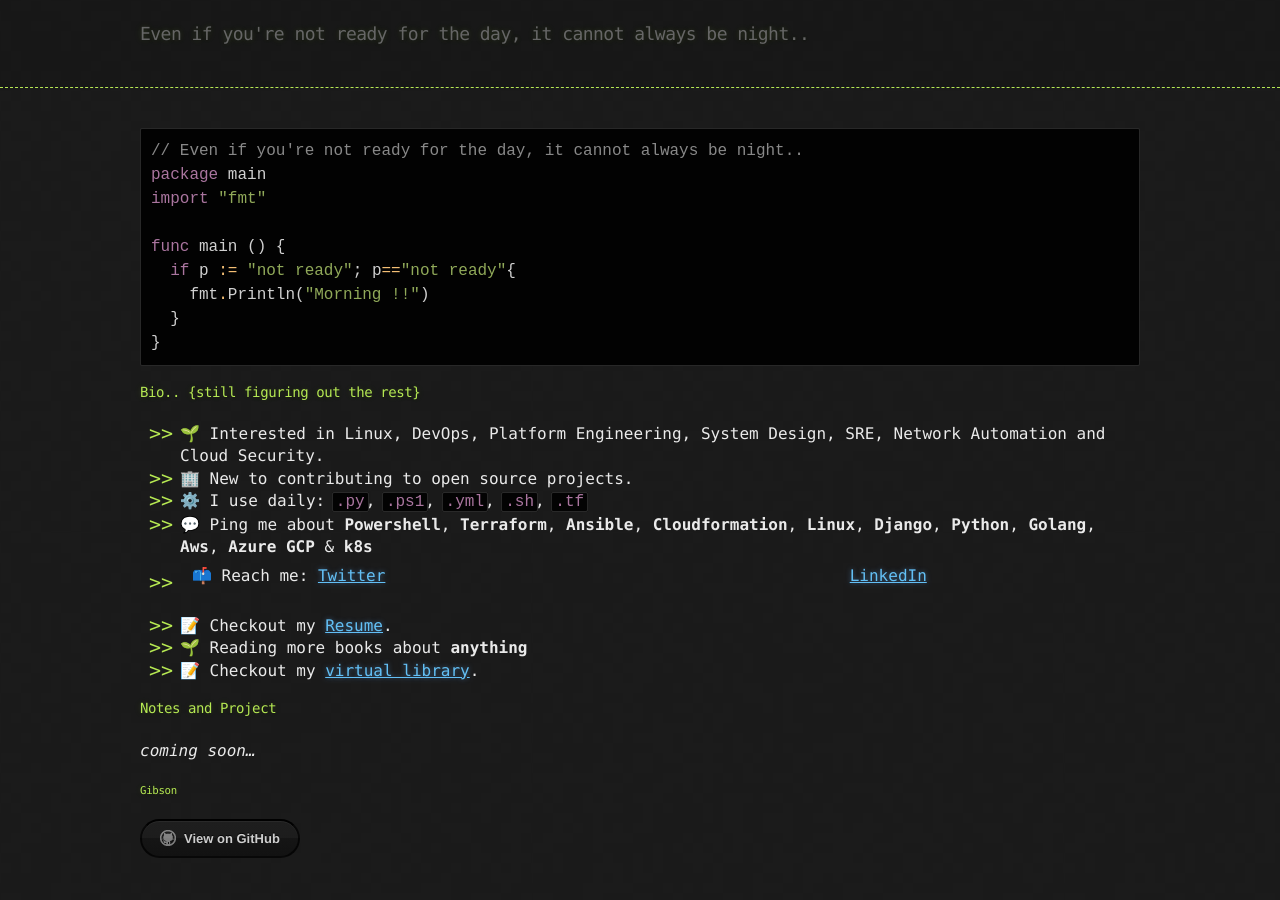
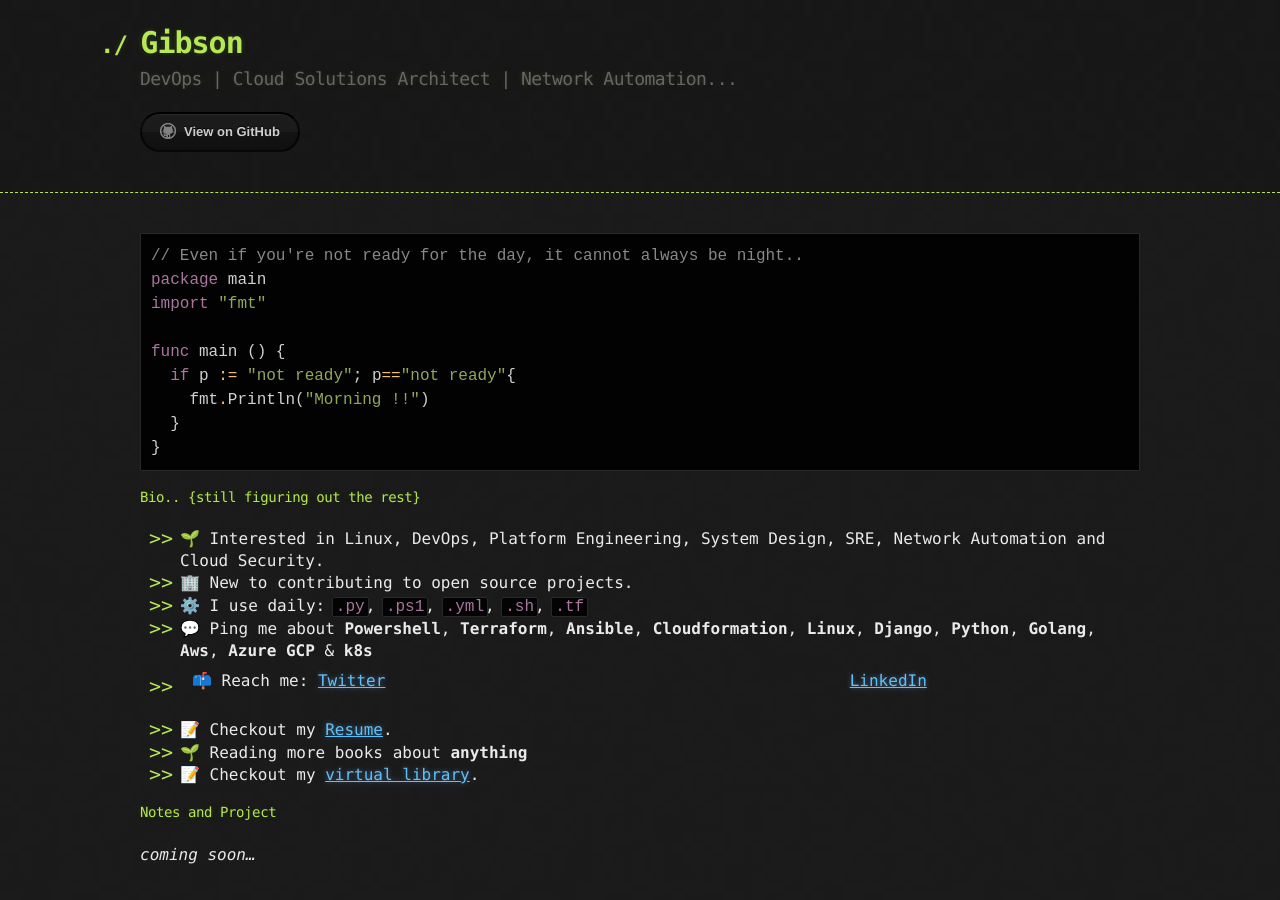
Before and after one commit to gibsonekezie/thedarknativer.github.io, a Jekyll site: the page built from index.md, in a window 1280 px wide. Built offline with Jekyll 4.4.1, drawn with Linux system fonts in a browser that asks for light colours.

Commit message:
updated default.html to restore title

```diff
--- a/_config.yml
+++ b/_config.yml
@@ -1,3 +1,3 @@
 title: Gibson
 theme: jekyll-theme-hacker
-description: Even if you're not ready for the day, it cannot always be night..
+description: DevOps | Cloud Solutions Architect | Network Automation...
--- a/_layouts/default.html
+++ b/_layouts/default.html
@@ -12,33 +12,28 @@
   </head>
 
   <body>
+
     <header>
       <div class="container">
-
+        <a id="a-title" href="{{ '/' | relative_url }}">
+          <h1>{{ site.title | default: site.github.repository_name }}</h1>
+        </a>
         <h2>{{ site.description | default: site.github.project_tagline }}</h2>
 
+        <section id="downloads">
+          <!-- {% if site.show_downloads %}
+            <a href="{{ site.github.zip_url }}" class="btn">Download as .zip</a>
+            <a href="{{ site.github.tar_url }}" class="btn">Download as .tar.gz</a>
+          {% endif %} -->
+          <a href="{{ site.github.repository_url }}" class="btn btn-github"><span class="icon"></span>View on GitHub</a>
+        </section>
       </div>
     </header>
+
     <div class="container">
       <section id="main_content">
         {{ content }}
       </section>
     </div>
-
-    <footer>
-      <div class="container">
-        <a id="a-title" href="{{ '/' | relative_url }}">
-          <h6>{{ site.title | default: site.github.repository_name }}</h6>
-        </a>
-
-        <section id="downloads">
-          {% if site.show_downloads %}
-            <a href="{{ site.github.zip_url }}" class="btn">Download as .zip</a>
-            <a href="{{ site.github.tar_url }}" class="btn">Download as .tar.gz</a>
-          {% endif %}
-          <a href="{{ site.github.repository_url }}" class="btn btn-github"><span class="icon"></span>View on GitHub</a>
-        </section>
-      </div>
-    </footer>
   </body>
 </html>
```
